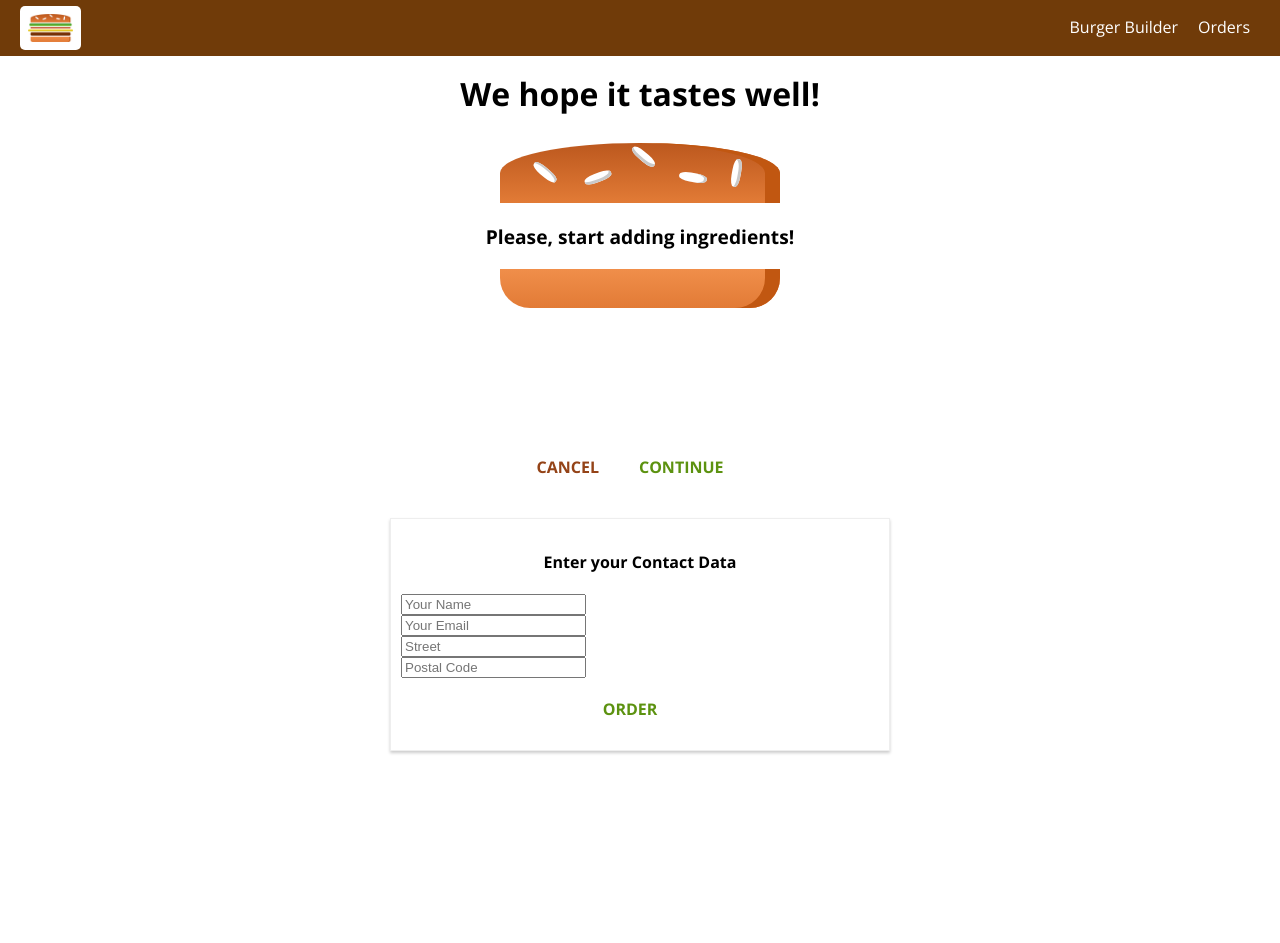
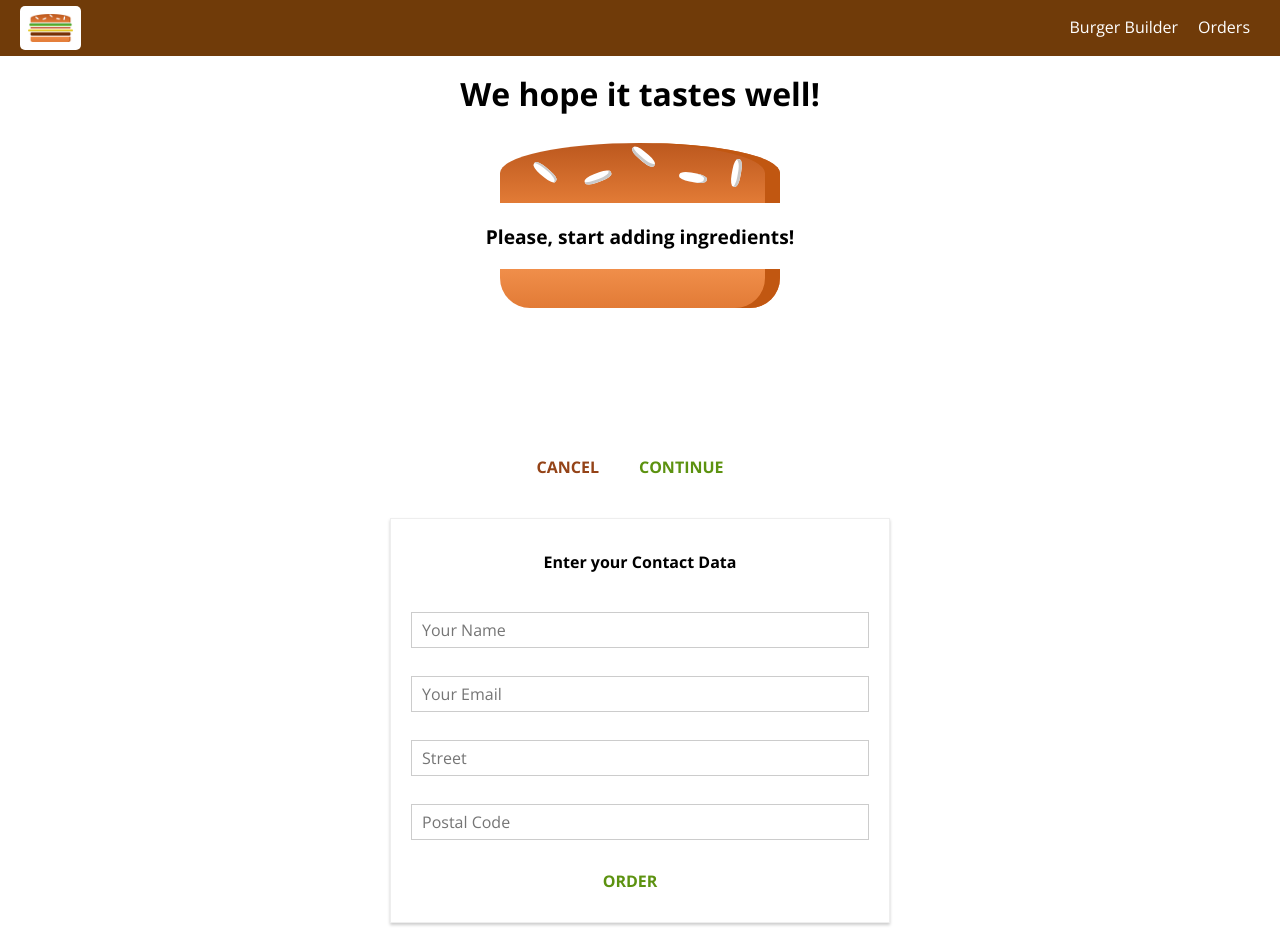
Before and after one commit to shestakova1806/burger-builder, a React (Create React App) app: page /checkout in a window 1280 px wide. Both pictures are taken after a click on the button "CONTINUE". Before the commit the page ends 800 px from the top, so only its background shows below. Built offline with nearby package versions, Linux system fonts and the light colour scheme.

Commit message:
feat: added custom dynamic input

```diff
--- /dev/null
+++ b/src/components/UI/Input/Input.js
@@ -0,0 +1,25 @@
+import React from "react";
+
+import classes from "./Input.module.css";
+
+export const Input = (props) => {
+  let inputElement = null;
+
+  switch (props.inputtype) {
+    case "input":
+      inputElement = <input className={classes.InputElement} {...props} />;
+      break;
+    case "textarea":
+      inputElement = <textarea className={classes.InputElement} {...props} />;
+      break;
+    default:
+      inputElement = <input className={classes.InputElement} {...props} />;
+  }
+
+  return (
+    <div className={classes.Input}>
+      <label className={classes.Label}>{props.label}</label>
+      {inputElement}
+    </div>
+  );
+};
--- /dev/null
+++ b/src/components/UI/Input/Input.module.css
@@ -0,0 +1,27 @@
+.Input {
+  width: 100%;
+  padding: 10px;
+  box-sizing: border-box;
+}
+
+.Label {
+  font-weight: bold;
+  display: block;
+  margin-bottom: 8px;
+}
+
+.InputElement {
+  outline: none;
+  border: 1px solid #ccc;
+  background-color: white;
+  font: inherit;
+  padding: 6px 10px;
+  display: block;
+  width: 100%;
+  box-sizing: border-box;
+}
+
+.InputElement:focus {
+  outline: none;
+  background-color: #ccc;
+}
--- a/src/containers/Checkout/ContactData/ContactData.js
+++ b/src/containers/Checkout/ContactData/ContactData.js
@@ -3,6 +3,7 @@
 import classes from "./ContactData.module.css";
 import { Spinner } from "../../../components/UI/Spinner/Spinner";
 import { Button } from "../../../components/UI/Button/Button";
+import { Input } from "../../../components/UI/Input/Input";
 import axios from "../../../axios-orders";
 
 export class ContactData extends Component {
@@ -45,26 +46,26 @@
   render() {
     let form = (
       <form>
-        <input
-          className={classes.Input}
+        <Input
+          inputtype="input"
           type="text"
           name="name"
           placeholder="Your Name"
         />
-        <input
-          className={classes.Input}
+        <Input
+          inputtype="input"
           type="email"
           name="email"
           placeholder="Your Email"
         />
-        <input
-          className={classes.Input}
+        <Input
+          inputtype="input"
           type="text"
           name="street"
           placeholder="Street"
         />
-        <input
-          className={classes.Input}
+        <Input
+          inputtype="input"
           type="text"
           name="postal"
           placeholder="Postal Code"
--- a/src/containers/Checkout/ContactData/ContactData.module.css
+++ b/src/containers/Checkout/ContactData/ContactData.module.css
@@ -8,10 +8,6 @@
   box-sizing: border-box;
 }
 
-.Input {
-  display: block;
-}
-
 @media (min-width: 600px) {
   .ContactData {
     width: 500px;
```
Also changed, not shown: 1 other file (tests, documents, lock files or other folders).
